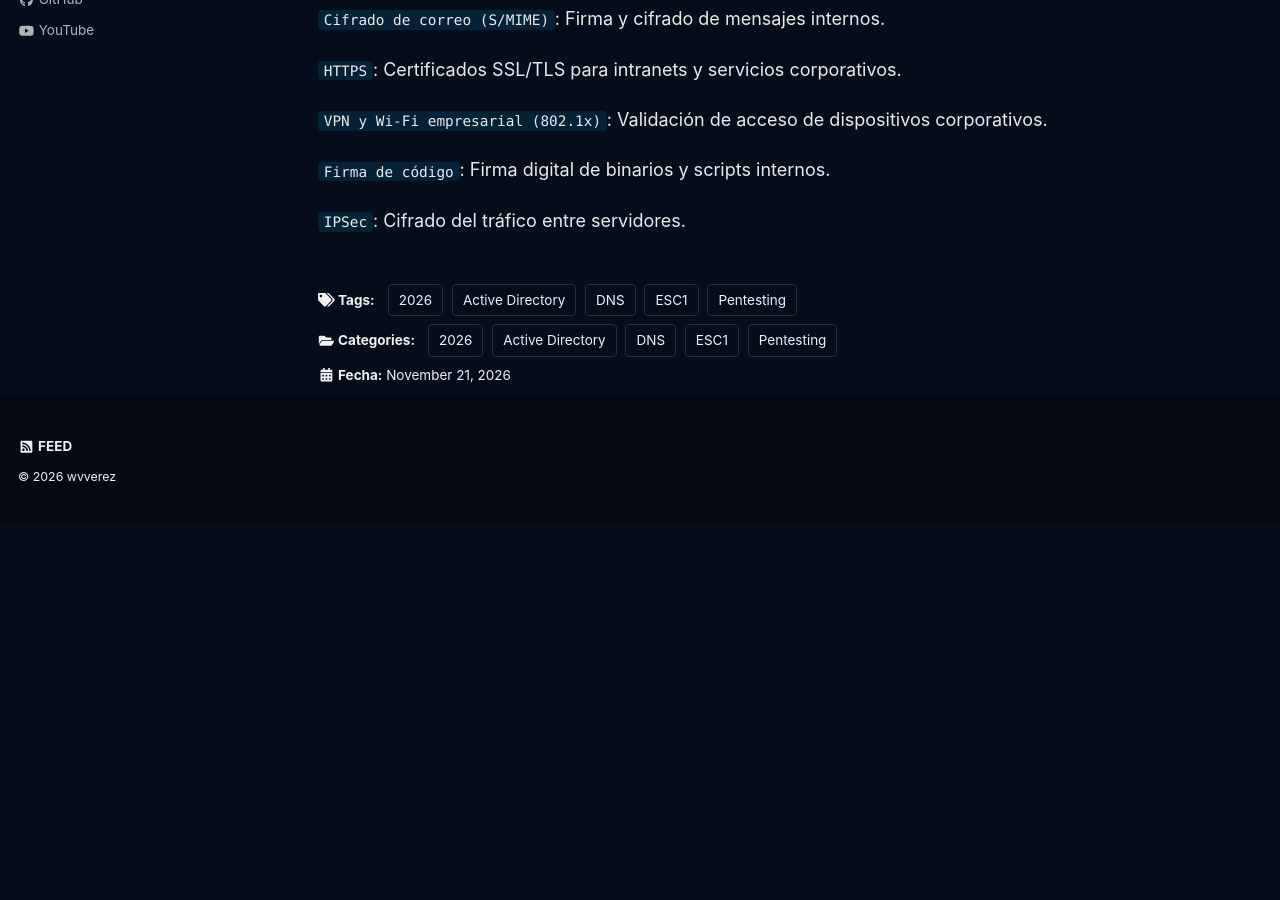
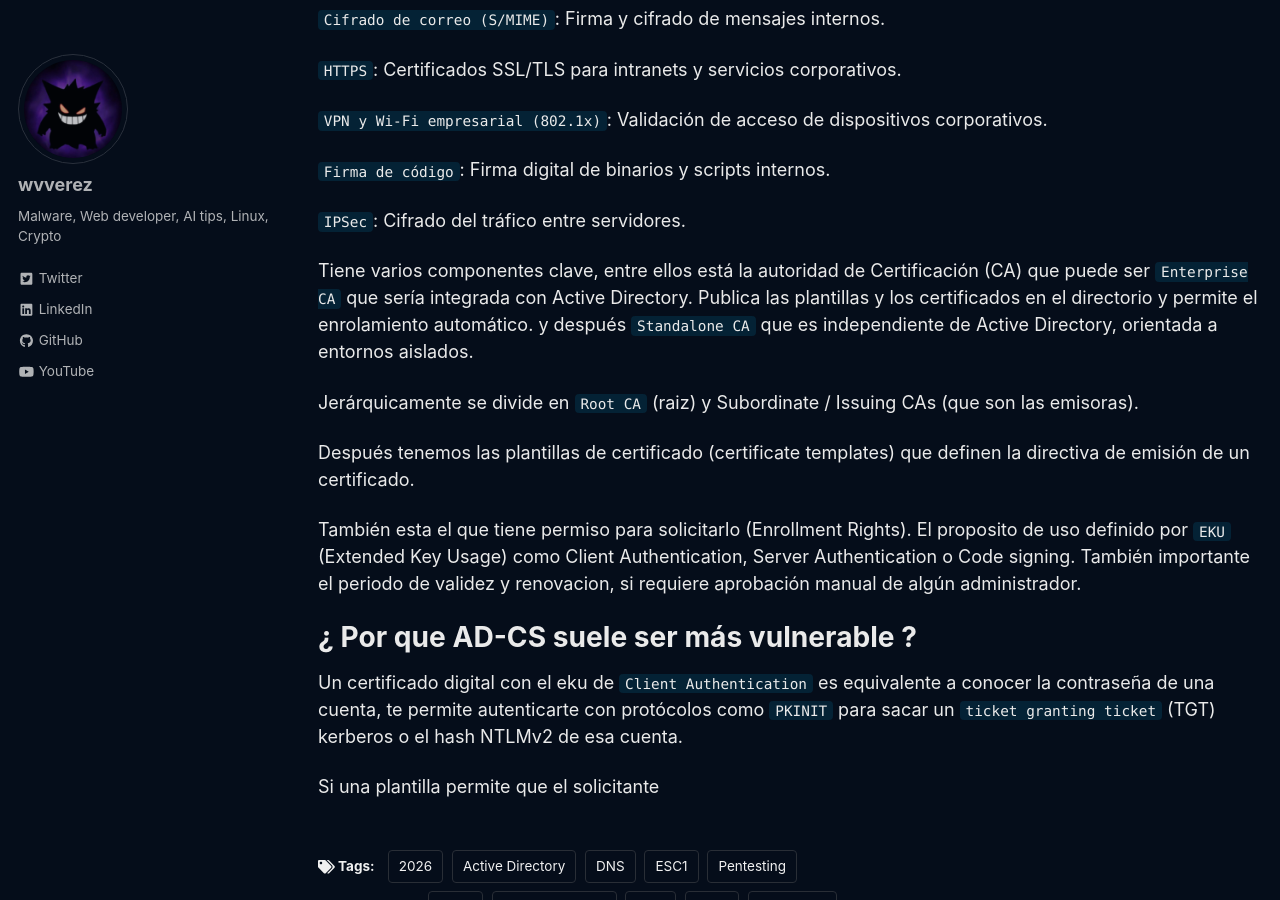
Before and after one commit to wvverez/wvverez.github.io, a Jekyll site: the page built from _posts/2026-11-21-adcsesc.md, in a window 1280 px wide and 900 px high, scrolled down 1054 px. Built offline with Jekyll 4.4.1, drawn with Linux system fonts in a browser that asks for light colours; cached includes are drawn as plain includes; a script that is not in the unit is left out; before the commit the page ends 1577 px from its top, so only the background shows below that.

Commit message:
Actualizar 2026-11-21-adcsesc.md

```diff
--- a/_posts/2026-11-21-adcsesc.md
+++ b/_posts/2026-11-21-adcsesc.md
@@ -48,3 +48,17 @@ Usos en Entornos Reales:
 `Firma de código`: Firma digital de binarios y scripts internos.
 
 `IPSec`: Cifrado del tráfico entre servidores.
+
+Tiene varios componentes clave, entre ellos está la autoridad de Certificación (CA) que puede ser `Enterprise CA` que sería integrada con Active Directory. Publica las plantillas y los certificados en el directorio y permite el enrolamiento automático. y después `Standalone CA` que es independiente de Active Directory, orientada a entornos aislados.
+
+Jerárquicamente se divide en `Root CA` (raiz) y Subordinate / Issuing CAs (que son las emisoras).
+
+Después tenemos las plantillas de certificado (certificate templates) que definen la directiva de emisión de un certificado.
+
+También esta el que tiene permiso para solicitarlo (Enrollment Rights). El proposito de uso definido por `EKU` (Extended Key Usage) como Client Authentication, Server Authentication o Code signing. También importante el periodo de validez y renovacion, si requiere aprobación manual de algún administrador.
+
+# ¿ Por que AD-CS suele ser más vulnerable ?
+
+Un certificado digital con el eku de `Client Authentication` es equivalente a conocer la contraseña de una cuenta, te permite autenticarte con protócolos como `PKINIT` para sacar un `ticket granting ticket` (TGT) kerberos o el hash NTLMv2 de esa cuenta.
+
+Si una plantilla permite que el solicitante
```
